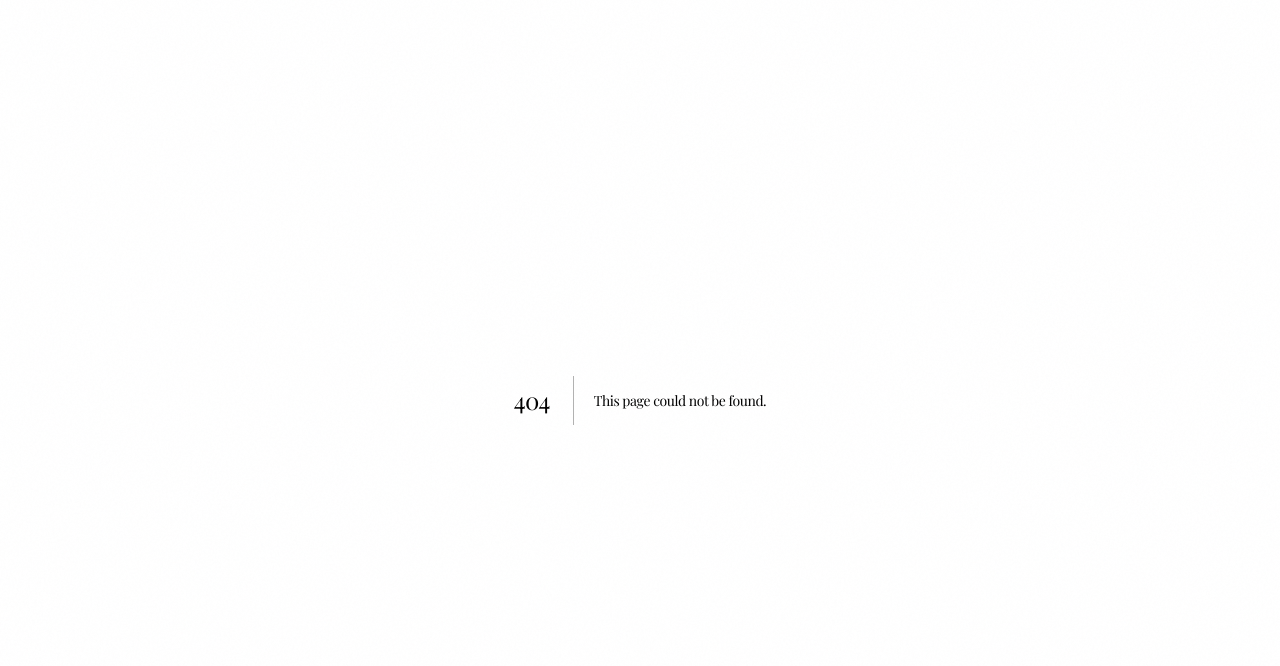
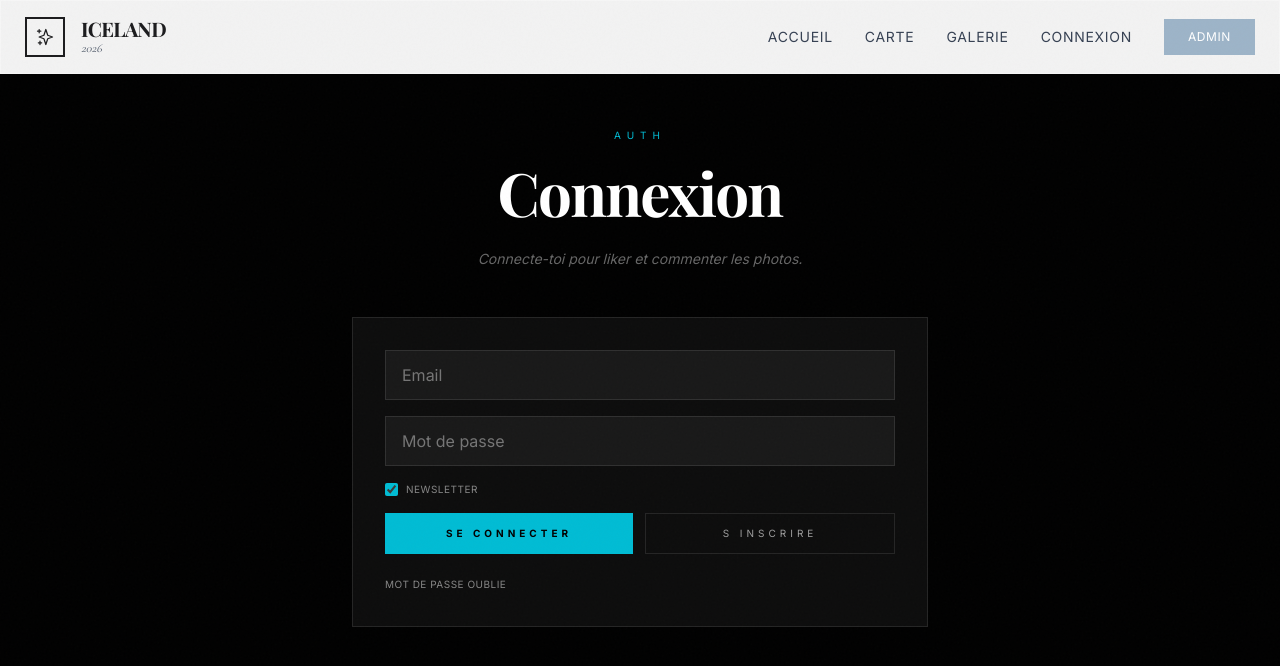
Before and after one commit to enzopc05/islande_website, a Next.js app: page /auth in a window 1280 px wide. Before the commit this address had no page. Shown: the top 666 px of the page. Built offline with nearby package versions, Linux system fonts and the light colour scheme; no server answers.

Commit message:
add auth page and header login link

```diff
--- /dev/null
+++ b/app/auth/page.tsx
@@ -0,0 +1,215 @@
+'use client';
+
+import { useEffect, useState } from 'react';
+import Header from '@/components/Header';
+import { supabase } from '@/lib/supabaseClient';
+
+export default function AuthPage() {
+  const [email, setEmail] = useState('');
+  const [password, setPassword] = useState('');
+  const [message, setMessage] = useState('');
+  const [isLoading, setIsLoading] = useState(false);
+  const [newsletterOptIn, setNewsletterOptIn] = useState(true);
+  const [resetMode, setResetMode] = useState(false);
+  const [userEmail, setUserEmail] = useState<string | null>(null);
+
+  useEffect(() => {
+    const initAuth = async () => {
+      const { data } = await supabase.auth.getSession();
+      setUserEmail(data.session?.user?.email ?? null);
+    };
+
+    initAuth();
+
+    const { data: listener } = supabase.auth.onAuthStateChange((_event, session) => {
+      setUserEmail(session?.user?.email ?? null);
+    });
+
+    return () => {
+      listener.subscription.unsubscribe();
+    };
+  }, []);
+
+  const upsertNewsletter = async (userId: string, userEmailValue: string) => {
+    try {
+      await supabase.from('newsletter_subscribers').upsert({
+        user_id: userId,
+        email: userEmailValue,
+      });
+    } catch (error) {
+      // If RLS blocks this, user can still authenticate; admin can fix policy.
+    }
+  };
+
+  const handleSignIn = async () => {
+    setIsLoading(true);
+    setMessage('');
+    const { data, error } = await supabase.auth.signInWithPassword({
+      email,
+      password,
+    });
+    if (error) {
+      setMessage('Connexion impossible. Verifie email/mot de passe.');
+      setIsLoading(false);
+      return;
+    }
+    if (newsletterOptIn && data.user?.email) {
+      await upsertNewsletter(data.user.id, data.user.email);
+    }
+    setMessage('Connecte.');
+    setIsLoading(false);
+  };
+
+  const handleSignUp = async () => {
+    setIsLoading(true);
+    setMessage('');
+    const { data, error } = await supabase.auth.signUp({
+      email,
+      password,
+    });
+    if (error) {
+      setMessage('Inscription impossible.');
+      setIsLoading(false);
+      return;
+    }
+    if (newsletterOptIn && data.user?.email) {
+      await upsertNewsletter(data.user.id, data.user.email);
+    }
+    setMessage('Compte cree. Verifie ton email.');
+    setIsLoading(false);
+  };
+
+  const handleSignOut = async () => {
+    await supabase.auth.signOut();
+    setMessage('Deconnecte.');
+  };
+
+  const handleResetPassword = async () => {
+    if (!email) {
+      setMessage('Entre ton email pour reinitialiser.');
+      return;
+    }
+    setIsLoading(true);
+    setMessage('');
+    const { error } = await supabase.auth.resetPasswordForEmail(email, {
+      redirectTo: `${window.location.origin}/auth`,
+    });
+    if (error) {
+      setMessage('Impossible d envoyer le lien.');
+    } else {
+      setMessage('Email de reinitialisation envoye.');
+    }
+    setIsLoading(false);
+  };
+
+  return (
+    <div className="min-h-screen bg-black">
+      <Header />
+
+      <section className="pt-32 pb-20 px-6">
+        <div className="container mx-auto max-w-xl">
+          <div className="text-center mb-12">
+            <span className="text-[10px] font-sans uppercase tracking-[0.6em] text-[#00BCD4] mb-4 block">
+              Auth
+            </span>
+            <h1 className="text-5xl md:text-6xl font-display font-black text-white mb-6 tracking-tighter">
+              Connexion
+            </h1>
+            <p className="text-sm font-editorial text-white/40 italic">
+              Connecte-toi pour liker et commenter les photos.
+            </p>
+          </div>
+
+          <div className="border border-white/10 bg-white/5 p-8">
+            {userEmail ? (
+              <div className="flex items-center justify-between">
+                <div>
+                  <p className="text-[10px] text-white/40 uppercase tracking-[0.4em] font-sans">Connecte</p>
+                  <p className="text-white/70 text-sm">{userEmail}</p>
+                </div>
+                <button
+                  onClick={handleSignOut}
+                  className="px-4 py-2 border border-white/10 text-white/60 hover:text-white hover:border-white/40 transition-all text-[10px] uppercase tracking-wider"
+                >
+                  Se deconnecter
+                </button>
+              </div>
+            ) : (
+              <div className="space-y-4">
+                <input
+                  type="email"
+                  value={email}
+                  onChange={(e) => setEmail(e.target.value)}
+                  placeholder="Email"
+                  className="w-full px-4 py-3 bg-white/5 border border-white/10 text-white placeholder-white/30 focus:ring-2 focus:ring-[#00BCD4] transition-all"
+                />
+                {!resetMode && (
+                  <input
+                    type="password"
+                    value={password}
+                    onChange={(e) => setPassword(e.target.value)}
+                    placeholder="Mot de passe"
+                    className="w-full px-4 py-3 bg-white/5 border border-white/10 text-white placeholder-white/30 focus:ring-2 focus:ring-[#00BCD4] transition-all"
+                  />
+                )}
+
+                <label className="flex items-center gap-2 text-[10px] text-white/50 uppercase tracking-wider font-sans">
+                  <input
+                    type="checkbox"
+                    checked={newsletterOptIn}
+                    onChange={(e) => setNewsletterOptIn(e.target.checked)}
+                    className="accent-[#00BCD4]"
+                  />
+                  Newsletter
+                </label>
+
+                <div className="flex gap-3">
+                  {resetMode ? (
+                    <button
+                      onClick={handleResetPassword}
+                      disabled={isLoading}
+                      className="flex-1 px-6 py-3 bg-[#00BCD4] text-black text-[10px] uppercase tracking-[0.4em] font-sans font-bold disabled:opacity-50"
+                    >
+                      Envoyer lien
+                    </button>
+                  ) : (
+                    <>
+                      <button
+                        onClick={handleSignIn}
+                        disabled={isLoading}
+                        className="flex-1 px-6 py-3 bg-[#00BCD4] text-black text-[10px] uppercase tracking-[0.4em] font-sans font-bold disabled:opacity-50"
+                      >
+                        Se connecter
+                      </button>
+                      <button
+                        onClick={handleSignUp}
+                        disabled={isLoading}
+                        className="flex-1 px-6 py-3 border border-white/10 text-white/60 hover:text-white hover:border-white/40 transition-all text-[10px] uppercase tracking-[0.4em] font-sans disabled:opacity-50"
+                      >
+                        S inscrire
+                      </button>
+                    </>
+                  )}
+                </div>
+
+                <button
+                  type="button"
+                  onClick={() => setResetMode((prev) => !prev)}
+                  className="text-[10px] text-white/50 uppercase tracking-wider font-sans hover:text-white transition-colors"
+                >
+                  {resetMode ? 'Retour connexion' : 'Mot de passe oublie'}
+                </button>
+              </div>
+            )}
+
+            {message && (
+              <p className="mt-4 text-[10px] text-white/40 uppercase tracking-wider font-sans">
+                {message}
+              </p>
+            )}
+          </div>
+        </div>
+      </section>
+    </div>
+  );
+}
--- a/components/Header.tsx
+++ b/components/Header.tsx
@@ -113,6 +113,16 @@ export default function Header() {
               Galerie
             </Link>
             <Link
+              href="/auth"
+              className={`text-sm font-sans uppercase tracking-wider transition-all hover:scale-105 ${
+                shouldShowScrolledStyle
+                  ? 'text-gray-700 hover:text-[var(--glacier-blue)]'
+                  : 'text-white/90 hover:text-white'
+              }`}
+            >
+              Connexion
+            </Link>
+            <Link
               href="/admin"
               className={`px-6 py-2.5 text-xs font-sans uppercase tracking-wider transition-all hover:scale-105 ${
                 shouldShowScrolledStyle
@@ -200,6 +210,12 @@ export default function Header() {
               >
                 Galerie
               </Link>
+              <Link
+                href="/auth"
+                className="text-2xl font-display font-bold text-white hover:text-[var(--glacier-blue)] transition-colors"
+              >
+                Connexion
+              </Link>
               <div className="h-px bg-white/10 my-4"></div>
               <Link
                 href="/admin"
--- a/lib/supabaseClient.ts
+++ b/lib/supabaseClient.ts
@@ -8,5 +8,5 @@ if (!supabaseUrl || !supabaseAnonKey) {
 }
 
 export const supabase = createClient(supabaseUrl, supabaseAnonKey, {
-  auth: { persistSession: false },
+  auth: { persistSession: true },
 });
```
